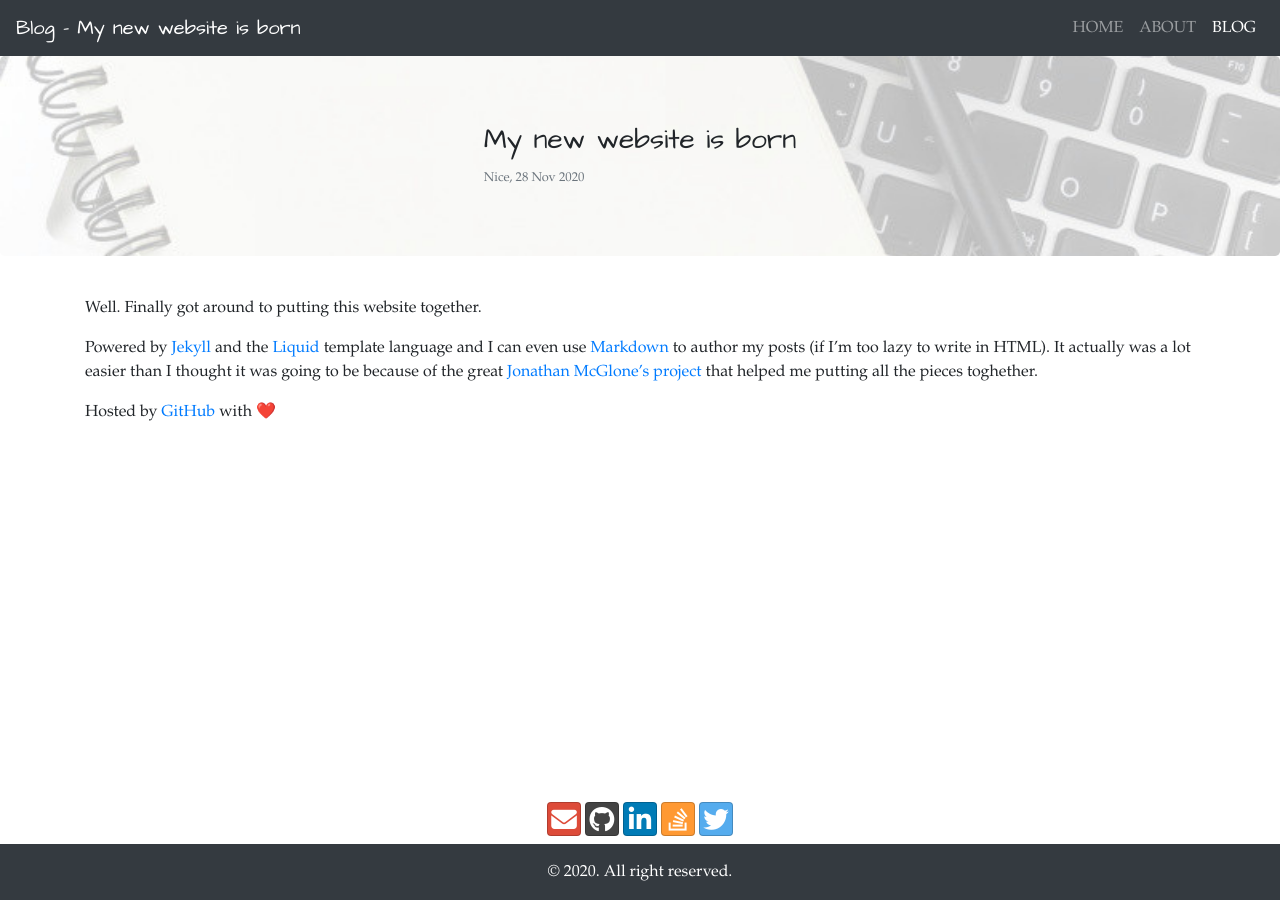
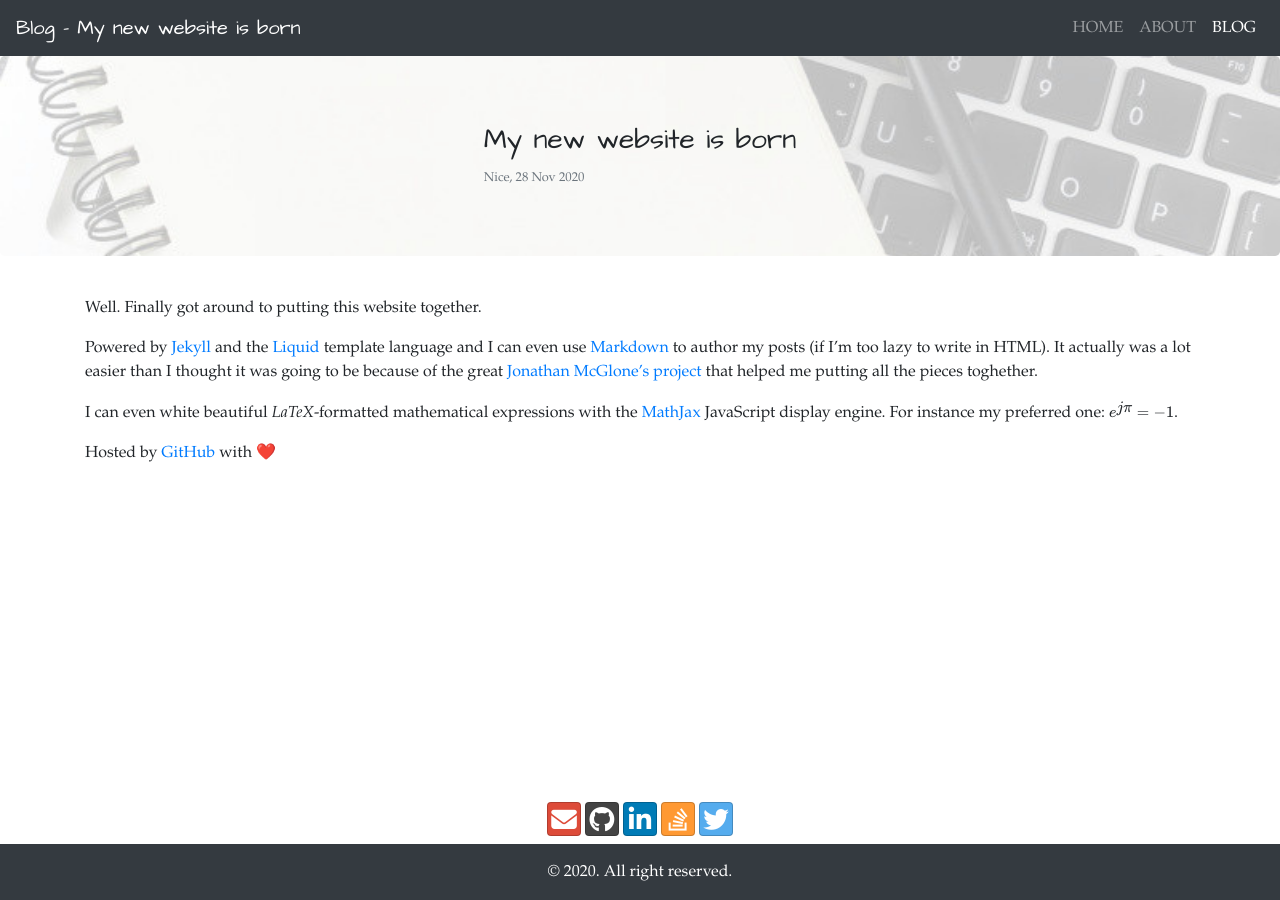
Before and after one commit to madrisan/madrisan.github.io, a Jekyll site: the page built from _posts/2020-11-28-davide-madrisan-site-launched.md, in a window 1280 px wide. Built offline with Jekyll 4.4.1, drawn with Linux system fonts in a browser that asks for light colours; nearby versions of some CDN libraries; emoji names are drawn with the system emoji font; formulas are drawn with MathJax 3.

Commit message:
Enable and test MathJax JS extension
Signed-off-by: Davide Madrisan <davide.madrisan@gmail.com>

```diff
--- a/_layouts/default.html
+++ b/_layouts/default.html
@@ -16,6 +16,10 @@
         <script src="https://maxcdn.bootstrapcdn.com/bootstrap/4.5.2/js/bootstrap.min.js"></script>
         <!-- Font Awsome -->
         <script src="https://kit.fontawesome.com/31fa09e3cc.js"></script>
+        <!-- MathJax -->
+        <script type="text/javascript" async
+                src="https://cdn.mathjax.org/mathjax/latest/MathJax.js?config=TeX-MML-AM_CHTML">
+	</script>
         <!-- Custom CSS -->
         <link rel="stylesheet" type="text/css" href="/assets/css/main.css">
         <link rel="stylesheet" type="text/css" href="/assets/css/bootstrap-social.css">
--- a/_posts/2020-11-28-davide-madrisan-site-launched.md
+++ b/_posts/2020-11-28-davide-madrisan-site-launched.md
@@ -15,4 +15,8 @@ It actually was a lot easier than I thought it was going to be because of the
 great [Jonathan McGlone's project](https://github.com/hankquinlan/hankquinlan.github.io/)
 that helped me putting all the pieces toghether.
 
+I can even white beautiful *LaTeX*-formatted mathematical expressions with
+the [MathJax](https://www.mathjax.org/) JavaScript display engine.
+For instance my preferred one: $$ e^{j \pi} = -1 $$.
+
 Hosted by [GitHub](https://github.com/madrisan/madrisan.github.io) with :heart:
```
